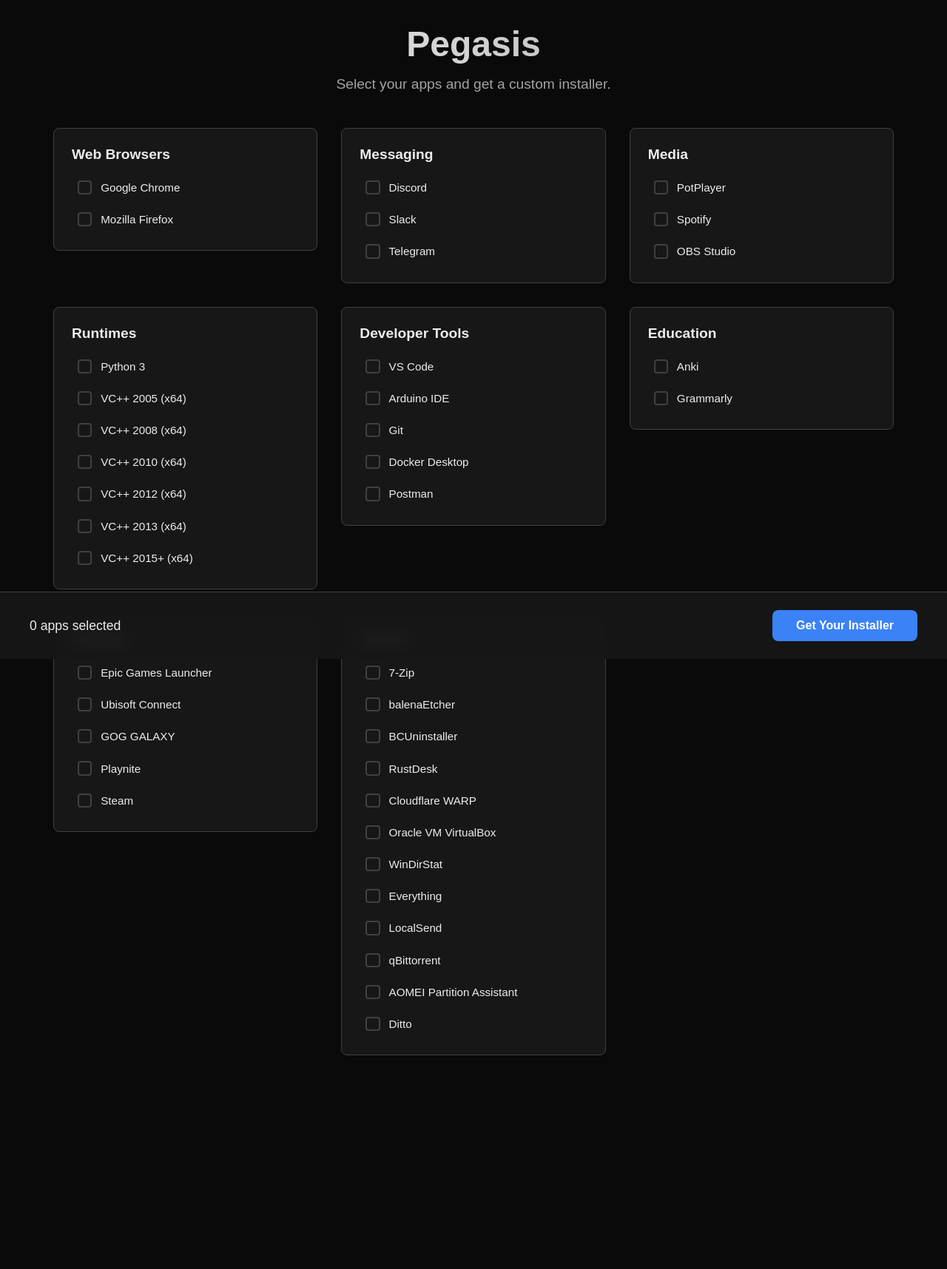
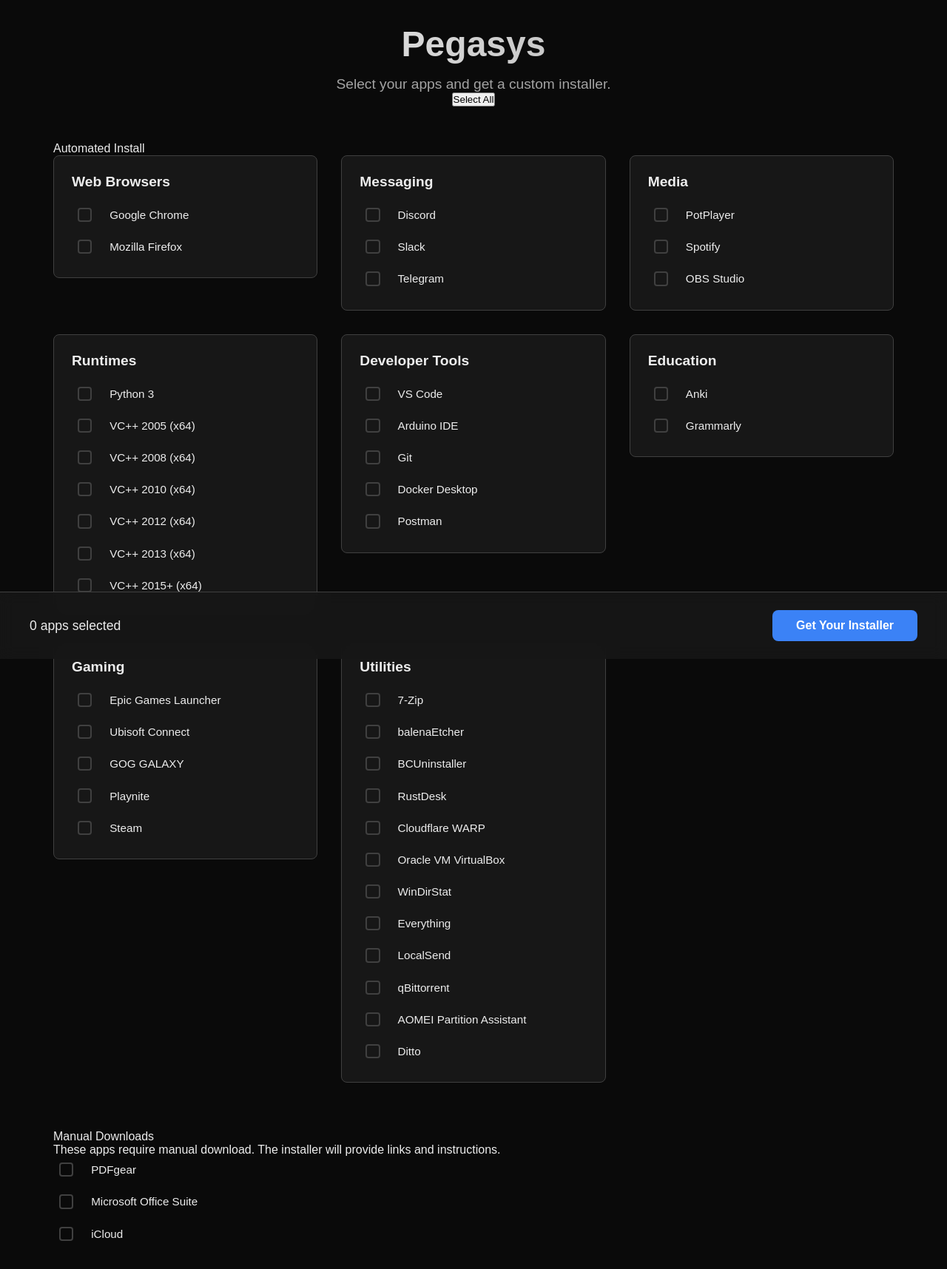
Before and after one commit to dansarpong/pegasys, a Next.js app: page / in a window 1280 px wide. Shown: the whole page at 74% size. Before the commit the page ends 1523 px from the top, so only its background shows below. Built offline with nearby package versions, Linux system fonts and the light colour scheme.

Commit message:
feat: add select all/unselect all, manual downloads section, and app icons

```diff
--- a/src/app/page.tsx
+++ b/src/app/page.tsx
@@ -1,7 +1,7 @@
 'use client';
 
 import { useState } from 'react';
-import { apps, categories } from '@/data/apps';
+import { apps, categories, getWingetApps, getManualDownloadApps } from '@/data/apps';
 
 export default function Home() {
   const [selectedApps, setSelectedApps] = useState<Set<string>>(new Set());
@@ -15,6 +15,19 @@ export default function Home() {
       newSelected.add(appId);
     }
     setSelectedApps(newSelected);
+  };
+
+  const selectAll = () => {
+    const allAppIds = apps.map(app => app.id);
+    setSelectedApps(new Set(allAppIds));
+  };
+
+  const unselectAll = () => {
+    setSelectedApps(new Set());
+  };
+
+  const isAllSelected = () => {
+    return selectedApps.size === apps.length;
   };
 
   const handleDownload = async () => {
@@ -59,19 +72,30 @@ export default function Home() {
     }
   };
 
+  const wingetApps = getWingetApps();
+  const manualApps = getManualDownloadApps();
+
   return (
     <main className="container">
       <div className="header">
-        <h1>Pegasis</h1>
+        <h1>Pegasys</h1>
         <p>Select your apps and get a custom installer.</p>
+        <button
+          className="select-all-btn"
+          onClick={isAllSelected() ? unselectAll : selectAll}
+        >
+          {isAllSelected() ? 'Unselect All' : 'Select All'}
+        </button>
       </div>
 
+      {/* Automated Install Section */}
+      <div className="section-header">Automated Install</div>
       <div className="category-grid">
         {categories.map((category) => (
           <div key={category} className="category-card">
             <div className="category-title">{category}</div>
             <div className="app-list">
-              {apps
+              {wingetApps
                 .filter((app) => app.category === category)
                 .map((app) => (
                   <label key={app.id} className="app-item">
@@ -81,6 +105,13 @@ export default function Home() {
                       checked={selectedApps.has(app.id)}
                       onChange={() => toggleApp(app.id)}
                     />
+                    {app.website && (
+                      <img
+                        src={`https://www.google.com/s2/favicons?domain=${app.website}&sz=32`}
+                        alt=""
+                        className="app-icon"
+                      />
+                    )}
                     <span className="app-label">{app.name}</span>
                   </label>
                 ))}
@@ -88,6 +119,38 @@ export default function Home() {
           </div>
         ))}
       </div>
+
+      {/* Manual Downloads Section */}
+      {manualApps.length > 0 && (
+        <>
+          <div className="section-header">Manual Downloads</div>
+          <div className="manual-section">
+            <p className="manual-description">
+              These apps require manual download. The installer will provide links and instructions.
+            </p>
+            <div className="app-list">
+              {manualApps.map((app) => (
+                <label key={app.id} className="app-item">
+                  <input
+                    type="checkbox"
+                    className="app-checkbox"
+                    checked={selectedApps.has(app.id)}
+                    onChange={() => toggleApp(app.id)}
+                  />
+                  {app.website && (
+                    <img
+                      src={`https://www.google.com/s2/favicons?domain=${app.website}&sz=32`}
+                      alt=""
+                      className="app-icon"
+                    />
+                  )}
+                  <span className="app-label">{app.name}</span>
+                </label>
+              ))}
+            </div>
+          </div>
+        </>
+      )}
 
       <div className={`download-bar ${selectedApps.size > 0 ? 'visible' : ''}`}>
         <div className="download-content">
```
